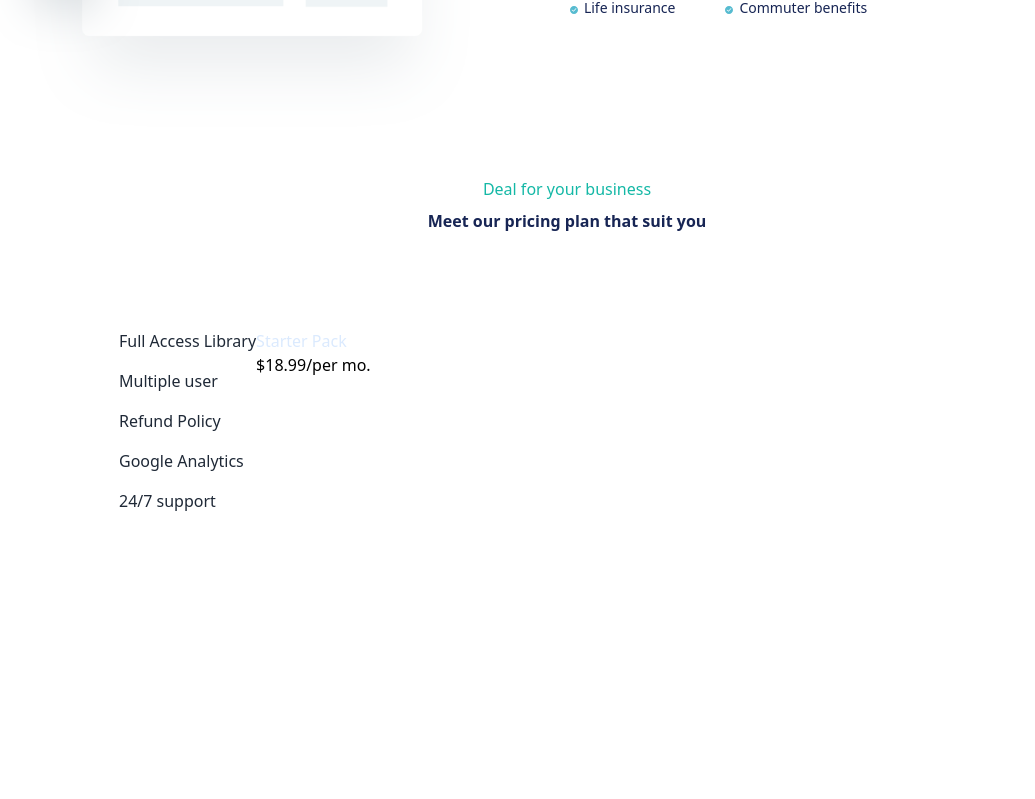
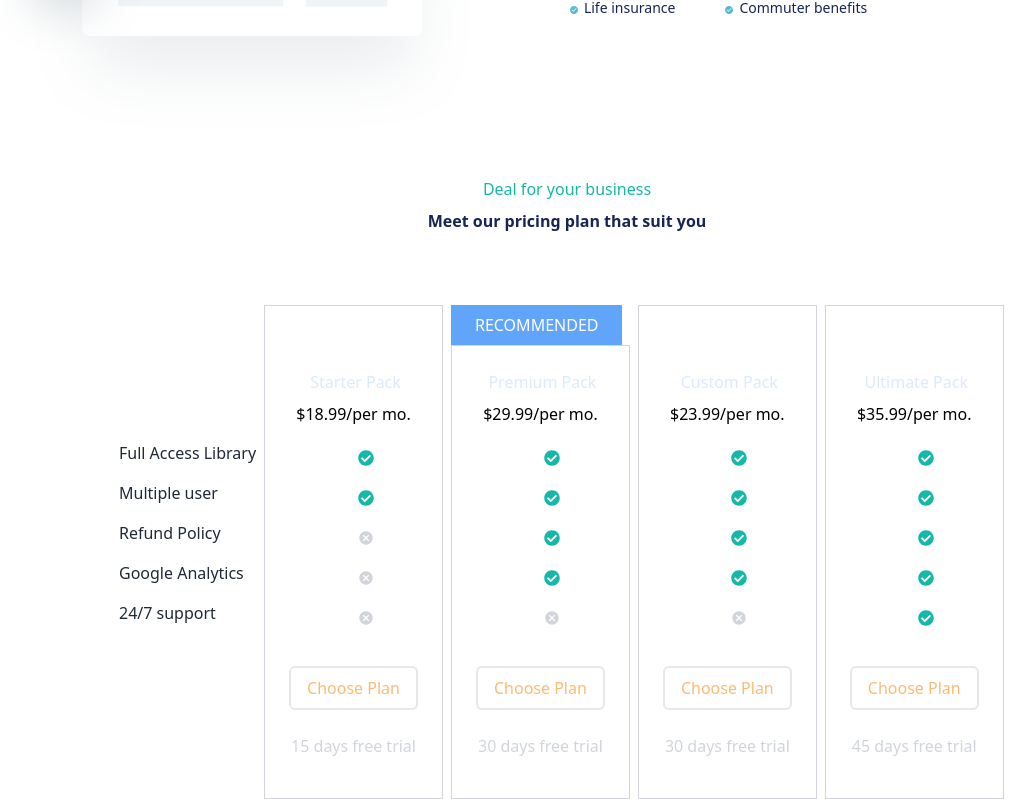
Before and after one commit to TheAwesomeTechGirl/Digital-Agency, a React (Vite) app: page / in a window 1280 px wide. Shown: the part 1862-2661 px from the top of the page, without its empty margins (73-1108 px from the left). Before the commit the page ends 2391 px from the top, so only its background shows below. Built offline with nearby package versions, Linux system fonts and the light colour scheme.

Commit message:
Added the pricing page

```diff
--- a/package.json
+++ b/package.json
@@ -12,6 +12,7 @@
   "dependencies": {
     "react": "^18.2.0",
     "react-dom": "^18.2.0",
+    "react-icons": "^5.0.1",
     "react-router-dom": "^6.21.2"
   },
   "devDependencies": {
--- /dev/null
+++ b/src/Button.jsx
@@ -0,0 +1,13 @@
+import React from 'react';
+
+function Button() {
+  return (
+    <div className='border-2 rounded-md bg-white text-orange-300 hover:bg-orange-300 hover:text-white px-4 py-2 cursor-pointer'>
+      Choose Plan
+    </div>
+
+
+  );
+}
+
+export default Button;
--- a/src/Feature1.jsx
+++ b/src/Feature1.jsx
@@ -1,12 +1,27 @@
 import React from 'react'
+import { FaCheckCircle } from "react-icons/fa";
+import { MdCancel } from "react-icons/md";
+import Button from './Button';
 
 function Feature1() {
   return (
    <>
-    <div className='justify-center items-center  '>
-        <h3 className='text-blue-100'>Starter Pack</h3>
-        <h1>$18.99/per mo.</h1>
-    </div>
+    <div className='border border-gray-300 p-6  flex flex-col items-center '>
+  <h3 className='font-sans font-medium text-base text-blue-100 mt-10 mb-2 ml-1'>Starter Pack</h3>
+  <h1 >$18.99/per mo.</h1>
+
+  <ul className='mt-6 ml-6 flex flex-col items-center space-y-2'>
+    <li><FaCheckCircle className='text-teal-500 mb-4' /></li>
+    <li><FaCheckCircle className='text-teal-500 mb-4' /></li>
+    <li><MdCancel className='text-gray-300 mb-4'/></li>
+    <li><MdCancel className='text-gray-300 mb-4'/></li>
+    <li><MdCancel className='text-gray-300 mb-10'/></li>
+  </ul>
+  <Button className='mb-4 mr-6'/>
+  <br/>
+  <h3 className='font-sans font-normal text-base text-gray-300 mb-4'> 15 days free trial</h3>
+</div>
+
    </>
   )
 }
--- /dev/null
+++ b/src/Feature2.jsx
@@ -0,0 +1,31 @@
+import React from 'react';
+import { FaCheckCircle } from "react-icons/fa";
+import { MdCancel } from "react-icons/md";
+import Button from './Button';
+
+function Feature2() {
+  return (
+    <>
+      <div className='relative '>
+        <h1 className='absolute top-0 left-0 ml-0 bg-blue-400 text-white px-6 py-2 z-10'>RECOMMENDED</h1>
+        <div className='relative border border-gray-300 p-6 flex flex-col items-center mt-10'>
+          <h3 className='font-sans font-medium text-base text-blue-100 mb-2 ml-1'>Premium Pack</h3>
+          <h1>$29.99/per mo.</h1>
+
+          <ul className='mt-6 ml-6 flex flex-col items-center space-y-2'>
+            <li><FaCheckCircle className='text-teal-500 mb-4' /></li>
+            <li><FaCheckCircle className='text-teal-500 mb-4' /></li>
+            <li><FaCheckCircle className='text-teal-500 mb-4'/></li>
+            <li><FaCheckCircle className='text-teal-500 mb-4'/></li>
+            <li><MdCancel className='text-gray-300 mb-10'/></li>
+          </ul>
+          <Button className='mb-4 mr-6'/>
+          <br/>
+          <h3 className='font-sans font-normal text-base text-gray-300 mb-4'>30 days free trial</h3>
+        </div>
+      </div>
+    </>
+  )
+}
+
+export default Feature2;
--- /dev/null
+++ b/src/Feature3.jsx
@@ -0,0 +1,29 @@
+import React from 'react'
+import { FaCheckCircle } from "react-icons/fa";
+import { MdCancel } from "react-icons/md";
+import Button from './Button';
+
+function Feature3() {
+  return (
+   <>
+    <div className='border border-gray-300 p-6  flex flex-col items-center '>
+  <h3 className='font-sans font-medium text-base text-blue-100  mt-10 mb-2 ml-1'>Custom Pack</h3>
+  <h1>$23.99/per mo.</h1>
+
+  <ul className='mt-6 ml-6 flex flex-col items-center space-y-2'>
+  <li><FaCheckCircle className='text-teal-500 mb-4' /></li>
+            <li><FaCheckCircle className='text-teal-500 mb-4' /></li>
+            <li><FaCheckCircle className='text-teal-500 mb-4'/></li>
+            <li><FaCheckCircle className='text-teal-500 mb-4'/></li>
+            <li><MdCancel className='text-gray-300 mb-10'/></li>
+  </ul>
+  <Button className='mb-4 mr-6'/>
+  <br/>
+  <h3 className='font-sans font-normal text-base text-gray-300 mb-4'> 30 days free trial</h3>
+</div>
+
+   </>
+  )
+}
+
+export default Feature3
--- /dev/null
+++ b/src/Feature4.jsx
@@ -0,0 +1,29 @@
+import React from 'react'
+import { FaCheckCircle } from "react-icons/fa";
+import Button from './Button';
+
+function Feature4() {
+  return (
+   <>
+    <div className='border border-gray-300 p-6 flex flex-col items-center '>
+  <h3 className='font-sans font-medium text-base text-blue-100 mt-10 mb-2 ml-1'>Ultimate Pack</h3>
+  <h1>$35.99/per mo.</h1>
+
+  <ul className='mt-6 ml-6 flex flex-col items-center space-y-2'>
+           <li><FaCheckCircle className='text-teal-500 mb-4' /></li>
+            <li><FaCheckCircle className='text-teal-500 mb-4' /></li>
+            <li><FaCheckCircle className='text-teal-500 mb-4'/></li>
+            <li><FaCheckCircle className='text-teal-500 mb-4'/></li>
+            <li><FaCheckCircle className='text-teal-500 mb-10'/></li>
+
+  </ul>
+  <Button className='mb-4 mr-6'/>
+  <br/>
+  <h3 className='font-sans font-normal text-base text-gray-300 mb-4'> 45 days free trial</h3>
+</div>
+
+   </>
+  )
+}
+
+export default Feature4
--- a/src/Group.jsx
+++ b/src/Group.jsx
@@ -1,5 +1,5 @@
 import React from 'react';
-import Groupimg from '../src/images/group.svg';
+import Groupimg from '../src/images/Group.svg';
 
 function Group() {
   return (
--- a/src/Menu.jsx
+++ b/src/Menu.jsx
@@ -2,7 +2,7 @@ import React, { useState } from "react";
 import { Link } from 'react-router-dom';
 import Logo from '../src/images/logo.svg';
 import dark from '../src/images/dark.svg';
-import close from '../src/images/close.svg';
+import close from '../src/images/Close.svg';
 
 function Menu() {
   const [click, setClick] = useState(false);
--- a/src/Pricing.jsx
+++ b/src/Pricing.jsx
@@ -5,10 +5,11 @@ import Pricingfeatures from './Pricingfeatures'
 function Pricing() {
   return (
     <div className='justify-center items-center mt-10'>
-      <div class>
+      <div >
         <div className='Pricingtitle justify-center items-center flex flex-col'>
 <h3 className='text-teal-500 font-medium text-base font-sans mb-2'>Deal for your business</h3>
 <h1 className='text-blue-950 font-bold text-base'>Meet our pricing plan that suit you</h1>
+
         </div>
         <div>
         <Pricingfeatures/>
--- a/src/Pricingfeatures.jsx
+++ b/src/Pricingfeatures.jsx
@@ -1,18 +1,25 @@
 import React from 'react';
+import Pricinglistitems from './Pricinglistitems';
 import Feature1 from './Feature1';
+import Feature2 from './Feature2';
+import Feature3 from './Feature3';
+import Feature4 from './Feature4';
+
+
 
 function Pricingfeatures() {
   return (
-    <div className='flex justify-start items-start mt-24 ml-48'>
+    <div className='justify-start items-start'>
+      <div className='flex flex-col lg:flex-row mt-16 ml-0 space-y-2 lg:space-x-2 '>
 
-      <ul className='text-gray-800 font-medium text-base'>
-        <li className='mb-4'>Full Access Library</li>
-        <li className='mb-4'>Multiple user</li>
-        <li className='mb-4'>Refund Policy</li>
-        <li className='mb-4'>Google Analytics</li>
-        <li className='mb-4'>24/7 support</li>
-      </ul>
-      <Feature1 className="mr-16" />
+
+        <Pricinglistitems/>
+          <Feature1 className='w-1/3 mb-4  md:mb-0' />
+          <Feature2 className='w-1/3 mb-4 md:mb-0' />
+          <Feature3 className='w-1/3 mb-4  md:mb-0' />
+          <Feature4 className='w-1/3 mb-4  md:mb-0' />
+
+      </div>
     </div>
   );
 }
--- /dev/null
+++ b/src/Pricinglistitems.jsx
@@ -0,0 +1,17 @@
+import React from 'react';
+
+function Pricinglistitems() {
+  return (
+    <div className='mt-36 ml-48 mb-4 '>
+      <ul className='text-gray-800 font-medium text-base '>
+        <li className='mb-4 '>Full Access Library</li>
+        <li className='mb-4 '>Multiple user</li>
+        <li className='mb-4 '>Refund Policy</li>
+        <li className='mb-4 '>Google Analytics</li>
+        <li className='mb-4 '>24/7 support</li>
+      </ul>
+    </div>
+  );
+}
+
+export default Pricinglistitems;
```
Also changed, not shown: 1 other file (tests, documents, lock files or other folders).
